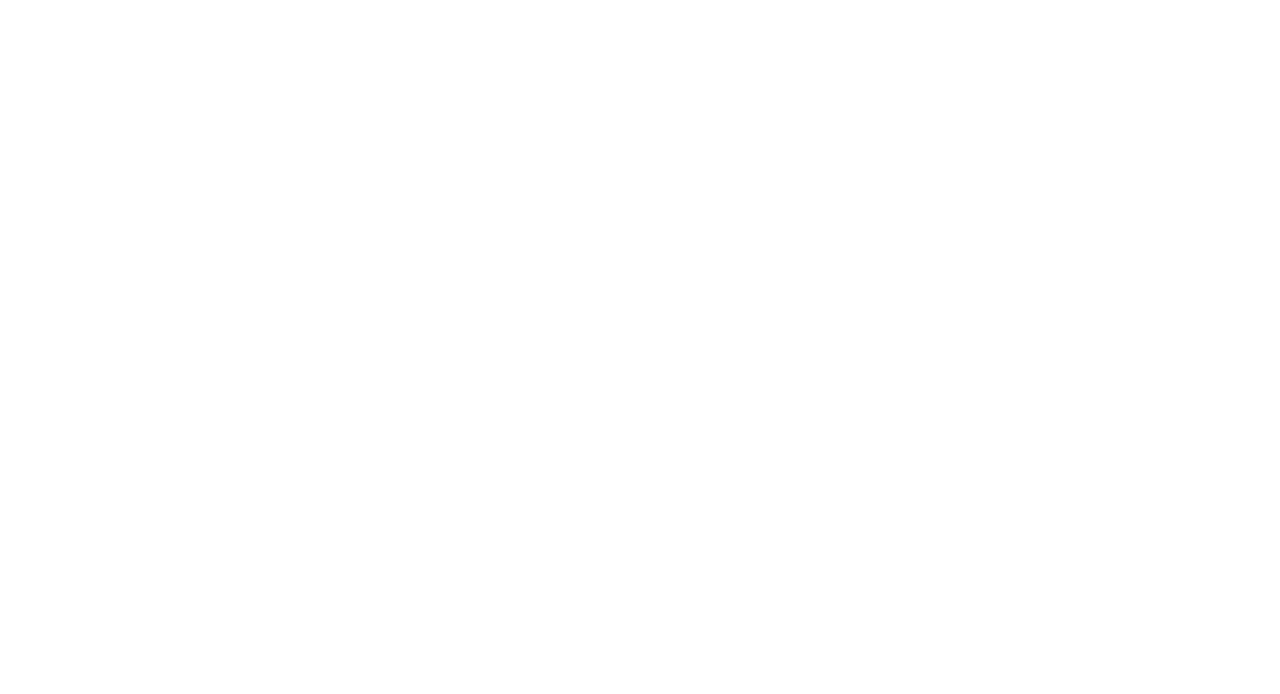
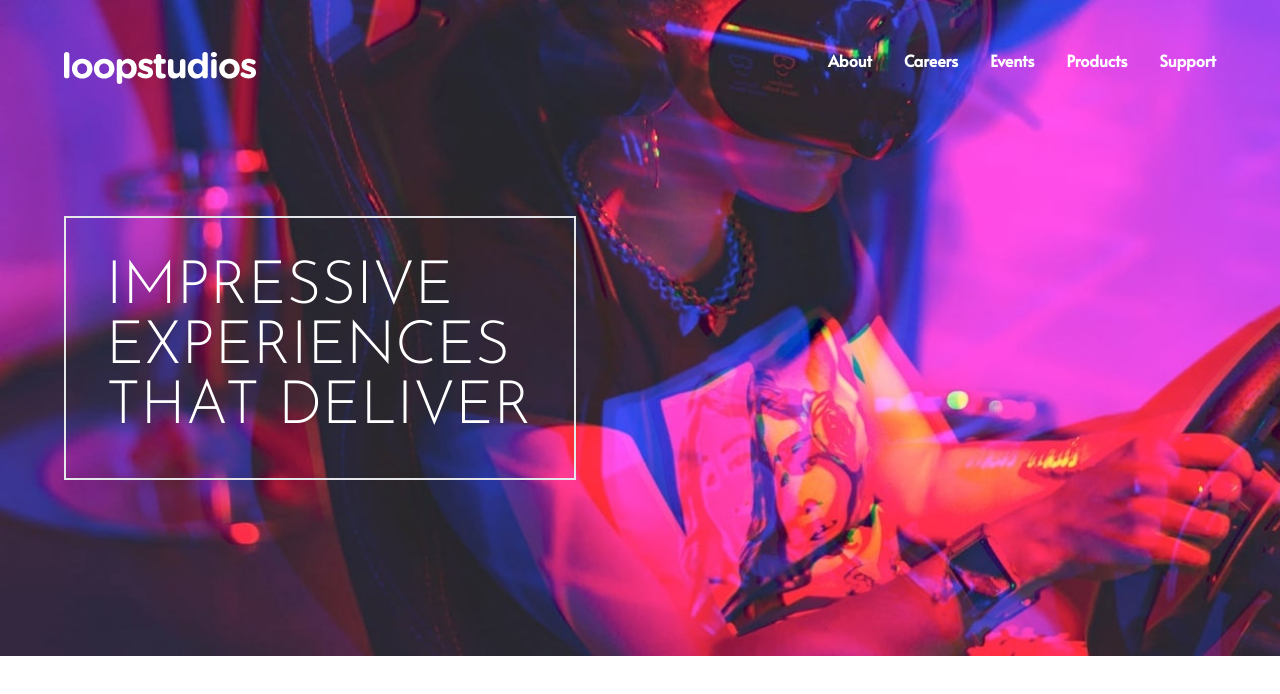
Before and after one commit to SuperPsycho4347/Website-Projects, a website: page Loop Studios Website/index.html in a window 1280 px wide. Drawn offline with Linux system fonts and the light colour scheme.

Commit message:
completed the nav and hero section.

```diff
--- a/Loop Studios Website/index.html
+++ b/Loop Studios Website/index.html
@@ -10,6 +10,45 @@
   <title>LoopStudios</title>
 </head>
 <body>
+    <!-- Hero Section -->
+    <section id="hero">
+      <!-- Hero Container -->
+      <div class="container max-w-6xl mx-auto px-6 py-12 md:px-0">
+        <!-- Menu Container -->
+        <nav class="flex items-center justify-between font-bold text-white">
+          <!-- Logo -->
+          <img src="images/logo.svg" alt="">
+          <!-- Menu -->
+          <div class="hidden h-10 font-alata md:flex md:space-x-8">
+            <div class="group">
+              <a href="#">About</a>
+              <div class="mx-2 group-hover:border-b group-hover:border-blue-50"></div>
+            </div>
+            <div class="group">
+              <a href="#">Careers</a>
+              <div class="mx-2 group-hover:border-b group-hover:border-blue-50"></div>
+            </div>
+            <div class="group">
+              <a href="#">Events</a>
+              <div class="mx-2 group-hover:border-b group-hover:border-blue-50"></div>
+            </div>
+            <div class="group">
+              <a href="#">Products</a>
+              <div class="mx-2 group-hover:border-b group-hover:border-blue-50"></div>
+            </div>
+            <div class="group">
+              <a href="#">Support</a>
+              <div class="mx-2 group-hover:border-b group-hover:border-blue-50"></div>
+            </div>
+          </div>
+          <!-- To Do: Hamburger -->
+        </nav>
+        <!-- To Do: Mobile Menu -->
 
+        <div class="max-w-lg mt-32 mb-32 p-4 font-sans text-4xl text-white uppercase border-2 md:p-10 md:m-32 md:mx-0 md:text-6xl">
+          Impressive Experiences That Deliver
+        </div>
+      </div>
+    </section>
 </body>
 </html>
--- a/Loop Studios Website/input.css
+++ b/Loop Studios Website/input.css
@@ -1,3 +1,16 @@
 @tailwind base;
 @tailwind components;
 @tailwind utilities;
+
+#hero {
+    background-image: url('../images/desktop/image-hero.jpg');
+    background-repeat: no-repeat;
+    background-size: cover;
+}
+
+@media(max-width: 576px) {
+    #hero {
+        background-image: url('../images/mobile/image-hero.jpg');
+        background-position: center;
+    }
+}
```
Also changed, not shown: Loop Studios Website/css/style.css.
